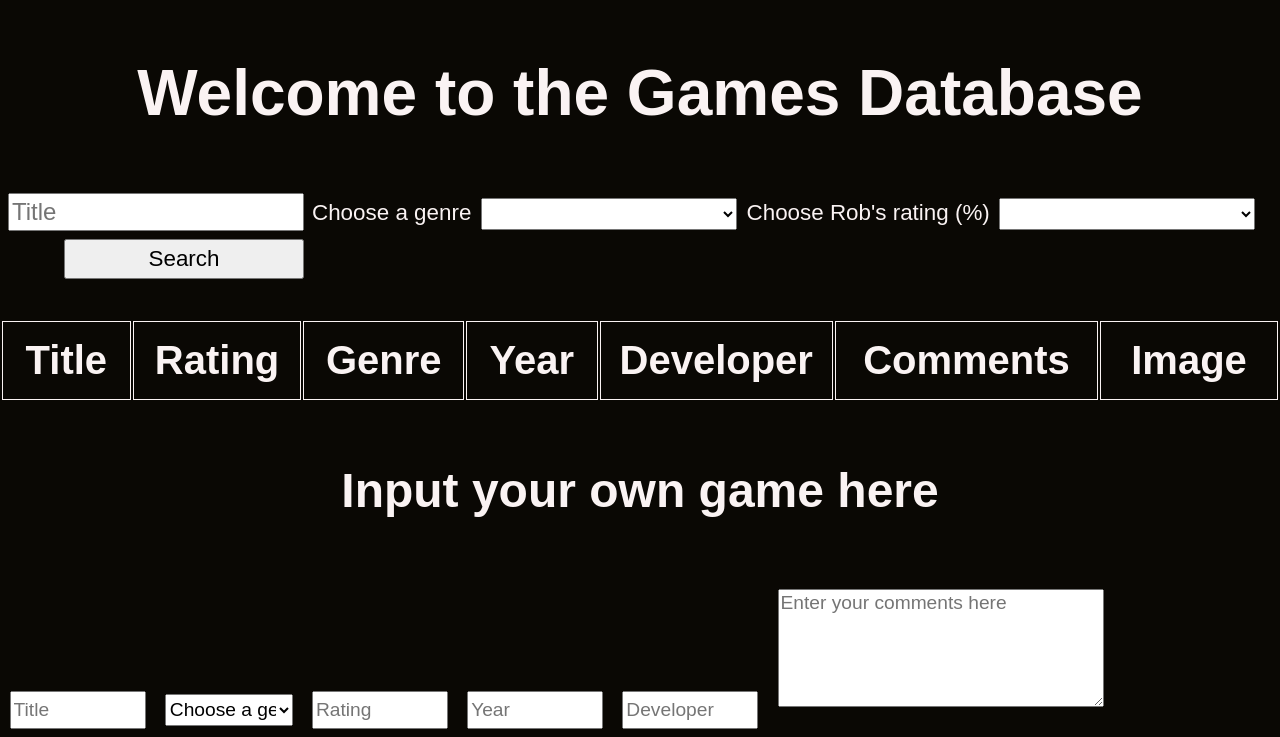
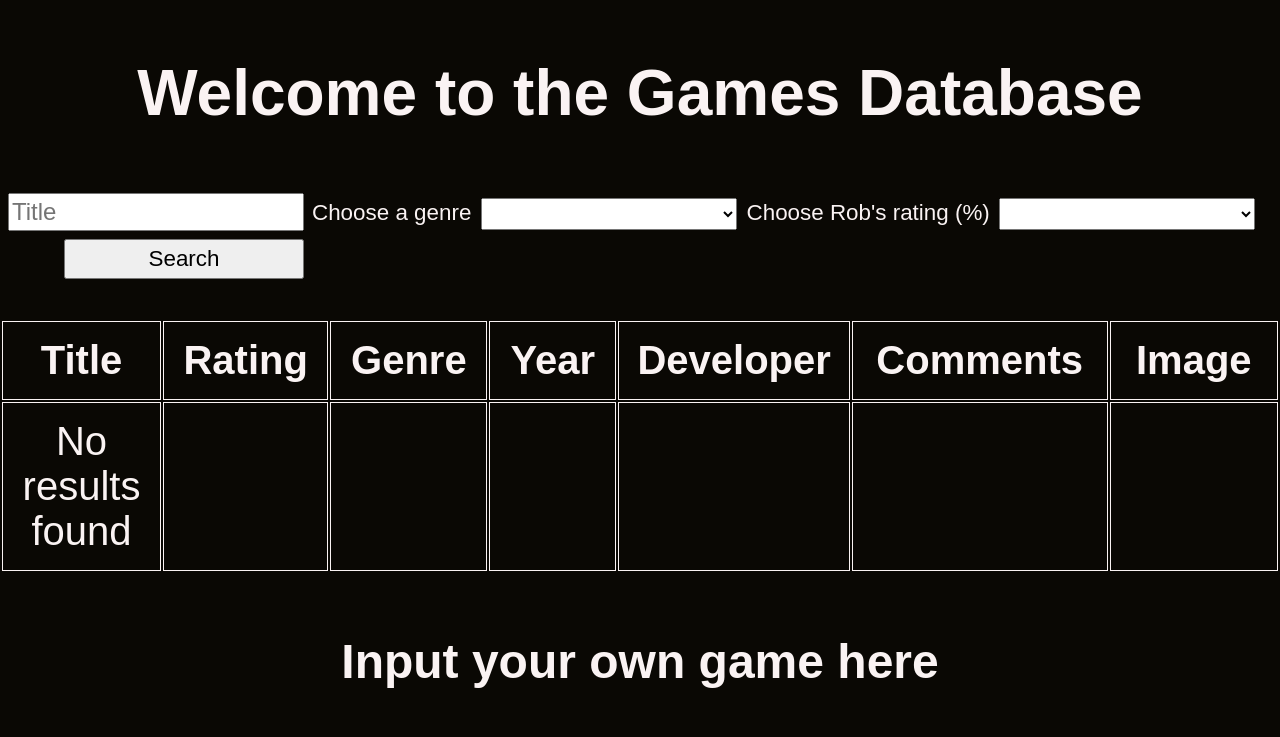
Before and after one commit to RobertHJones/Game-rating-frontend, a React (Create React App) app: page / in a window 1280 px wide. Shown: the top 737 px of the page. Built offline with nearby package versions, Linux system fonts and the light colour scheme.

Commit message:
no results returned

```diff
--- a/src/Components/Game-table/index.js
+++ b/src/Components/Game-table/index.js
@@ -16,7 +16,18 @@ export default function GameTable({ details }) {
           <th>Comments</th>
           <th>Image</th>
         </thead>
-        {details &&
+        {details.length === 0 && (
+          <tbody>
+            <td id="Title">No results found</td>
+            <td></td>
+            <td></td>
+            <td></td>
+            <td></td>
+            <td></td>
+            <td></td>
+          </tbody>
+        )}
+        {details.length > 0 &&
           details.map((item) => {
             return (
               <tbody>
```
